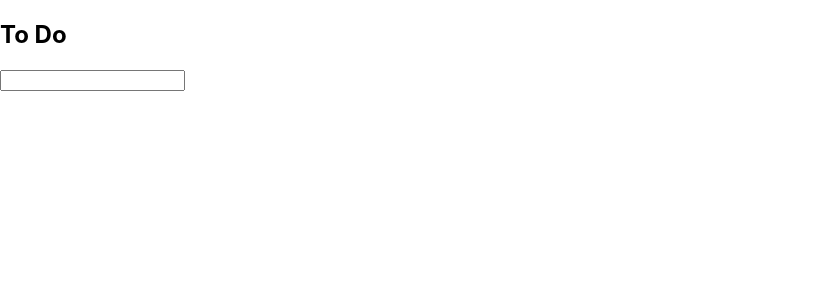
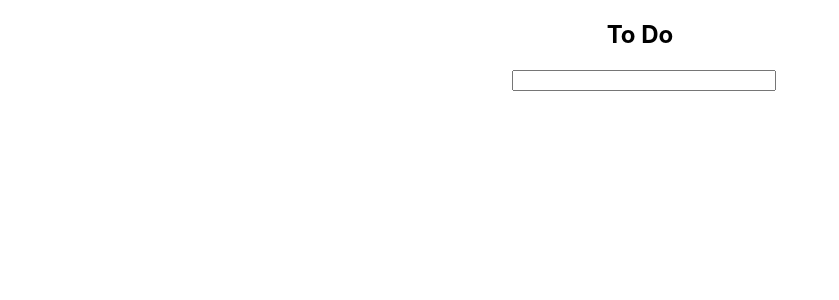
Before and after one commit to thanyaGeethaSanthosh/toDoWithReact, a React (Create React App) app: page / in a window 1280 px wide. Shown: the top 300 px of the page, without its empty margins (0-839 px from the left). Built offline with nearby package versions, Linux system fonts and the light colour scheme.

Commit message:
minimal required styling

```diff
--- a/src/App.js
+++ b/src/App.js
@@ -3,7 +3,7 @@ import ToDo from './ToDo';
 
 const App = () => {
   return (
-    <div className='App'>
+    <div className='App to-do'>
       <h2>To Do</h2>
       <ToDo />
     </div>
--- a/src/ToDo.js
+++ b/src/ToDo.js
@@ -30,6 +30,7 @@ class ToDo extends React.Component {
       <div>
         {toDoList}
         <input
+          class='input-task'
           value={this.state.value}
           onKeyDown={this.keyPress}
           onChange={this.handleChange}
--- a/src/index.css
+++ b/src/index.css
@@ -12,11 +12,23 @@ code {
     monospace;
 }
 
+.to-do {
+  text-align: center;
+  margin: auto;
+  width: 20%;
+}
+
+.input-task {
+  width: 100%;
+}
+
 .finished {
+  text-align: left;
   border-left: 1vh solid mediumseagreen;
   text-decoration: line-through;
 }
 
 .not-finished {
+  text-align: left;
   border-left: 1vh solid lightblue;
 }
```
